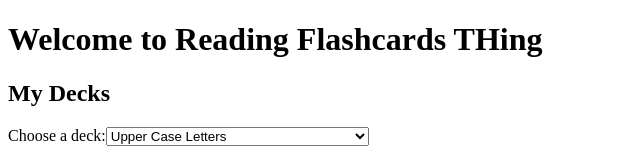
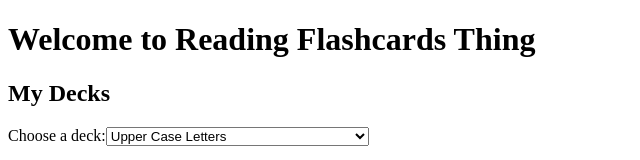
Before and after one commit to rise-erpelding/reading-flashcards, a Next.js app: page / in a window 1280 px wide. Shown: the top 160 px of the page, without its empty margins (0-640 px from the left). Built offline with nearby package versions, Linux system fonts and the light colour scheme.

Commit message:
feat: add google fonts

```diff
--- a/pages/index.js
+++ b/pages/index.js
@@ -1,3 +1,4 @@
+/* eslint-disable @next/next/no-page-custom-font */
 import Head from 'next/head';
 // import Image from 'next/image'
 import Card from '../components/Card';
@@ -33,14 +34,15 @@
   }
 
   return (
-    <div className="null">
+    <div className="reading-flashcards">
       <Head>
         <title>Reading Flashcards</title>
         <meta name="description" content="Generated by create next app" />
+        <link href="https://fonts.googleapis.com/css2?family=Balsamiq+Sans:ital,wght@0,400;0,700;1,400&family=Montserrat+Alternates:ital,wght@0,200;0,300;0,400;0,600;0,700;1,200;1,300;1,400&display=swap" rel="stylesheet" />
         <link rel="icon" href="/favicon.ico" />
       </Head>
-      <main>
-        <Heading level="h1" title="Welcome to Reading Flashcards THing" />
+      <main className="reading-flashcards__main">
+        <Heading level="h1" title="Welcome to Reading Flashcards Thing" />
         <Heading level="h2" title="My Decks" />
         <DeckMenu decks={decks} activeDeckName={currentDeck} updateDeck={updateDeck} />
         <Heading level="h3" title={currentDeck} />
```
